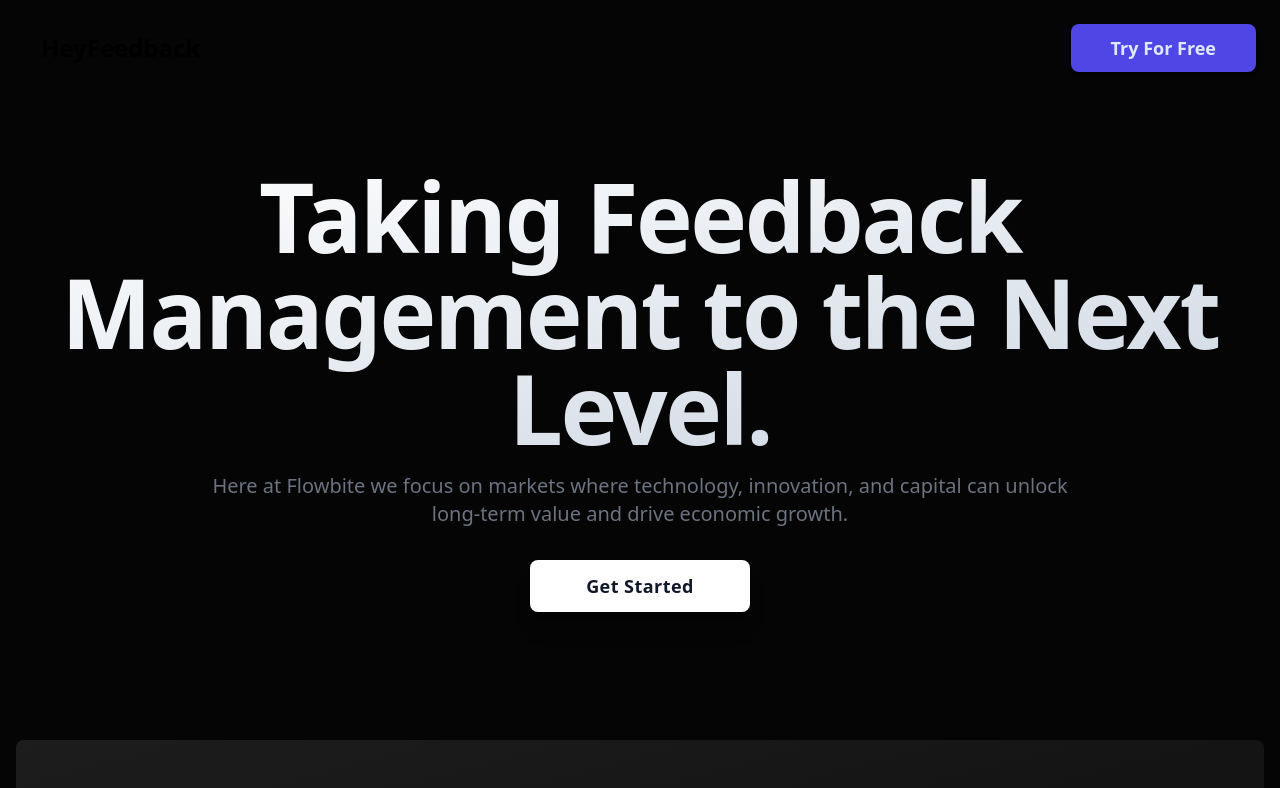
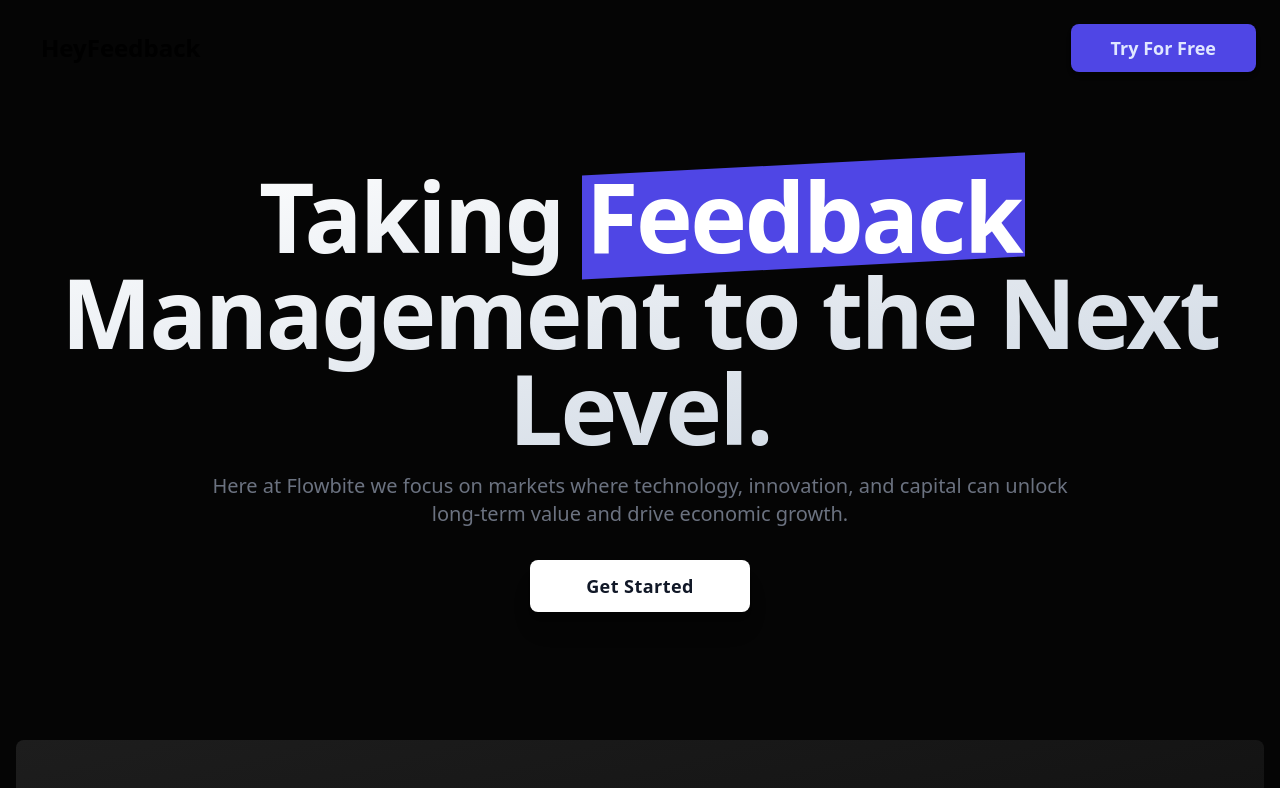
Before and after one commit to ramezj/HeyFeedback, a Next.js app: page / in a window 1280 px wide. Shown: the top 788 px of the page. Built offline with nearby package versions, Linux system fonts and the light colour scheme; no server answers.

Commit message:
New Jubotron

```diff
--- a/src/Components/Jumbotron.js
+++ b/src/Components/Jumbotron.js
@@ -6,7 +6,9 @@ return (
     <>
 <section>
     <div className="py-8 px-4 mx-auto max-w-screen-xl text-center lg:py-16">
-        <h1 className="mb-4 text-5xl font-extrabold tracking-tight leading-none text-gray-900 md:text-5xl lg:text-8xl bg-gradient-to-br from-white to-slate-300 inline-block text-transparent bg-clip-text">Taking Feedback Management to the Next Level. </h1>
+        <h1 className="mb-4 text-5xl font-extrabold tracking-tight leading-none text-gray-900 md:text-5xl lg:text-8xl bg-gradient-to-br from-white to-slate-300 inline-block text-transparent bg-clip-text">Taking <span class="before:block before:absolute before:-inset-1 before:-skew-y-3 before:bg-indigo-600 relative inline-block">
+    <span class="relative text-white">Feedback</span>
+  </span>Management to the Next Level. </h1>
         <p className="mb-8 text-lg font-normal text-gray-500 lg:text-xl sm:px-16 lg:px-48 dark:text-gray-400">Here at Flowbite we focus on markets where technology, innovation, and capital can unlock long-term value and drive economic growth.</p>
         <div className="flex flex-col space-y-4 sm:flex-row sm:justify-center sm:space-y-0 sm:space-x-4">
         <button type="button" className="font-bold text-lg flex items-center justify-center text-gray-900 bg-white shadow-xl px-14 py-3 tracking-wide capitalize transition-colors transform rounded-lg">
```
